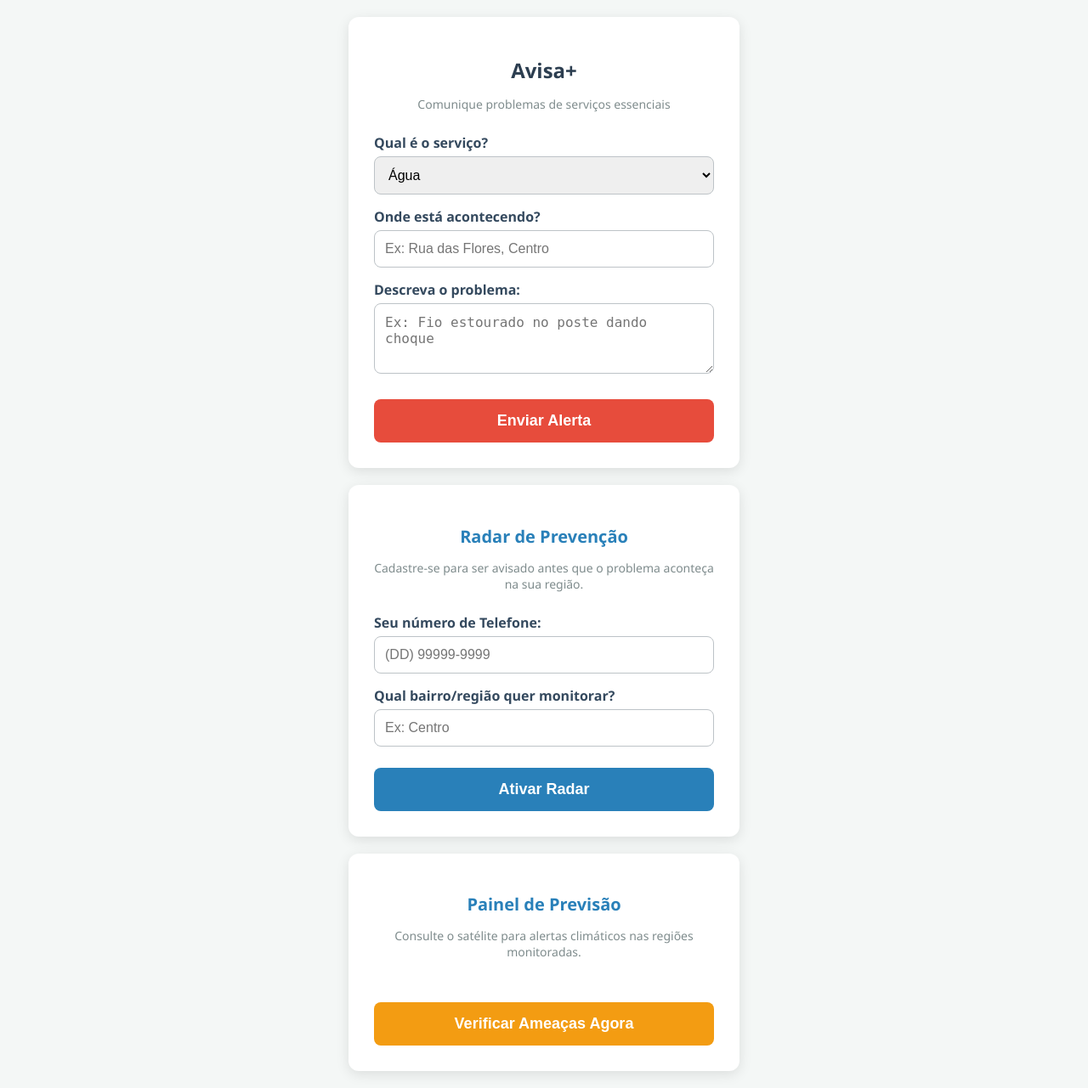
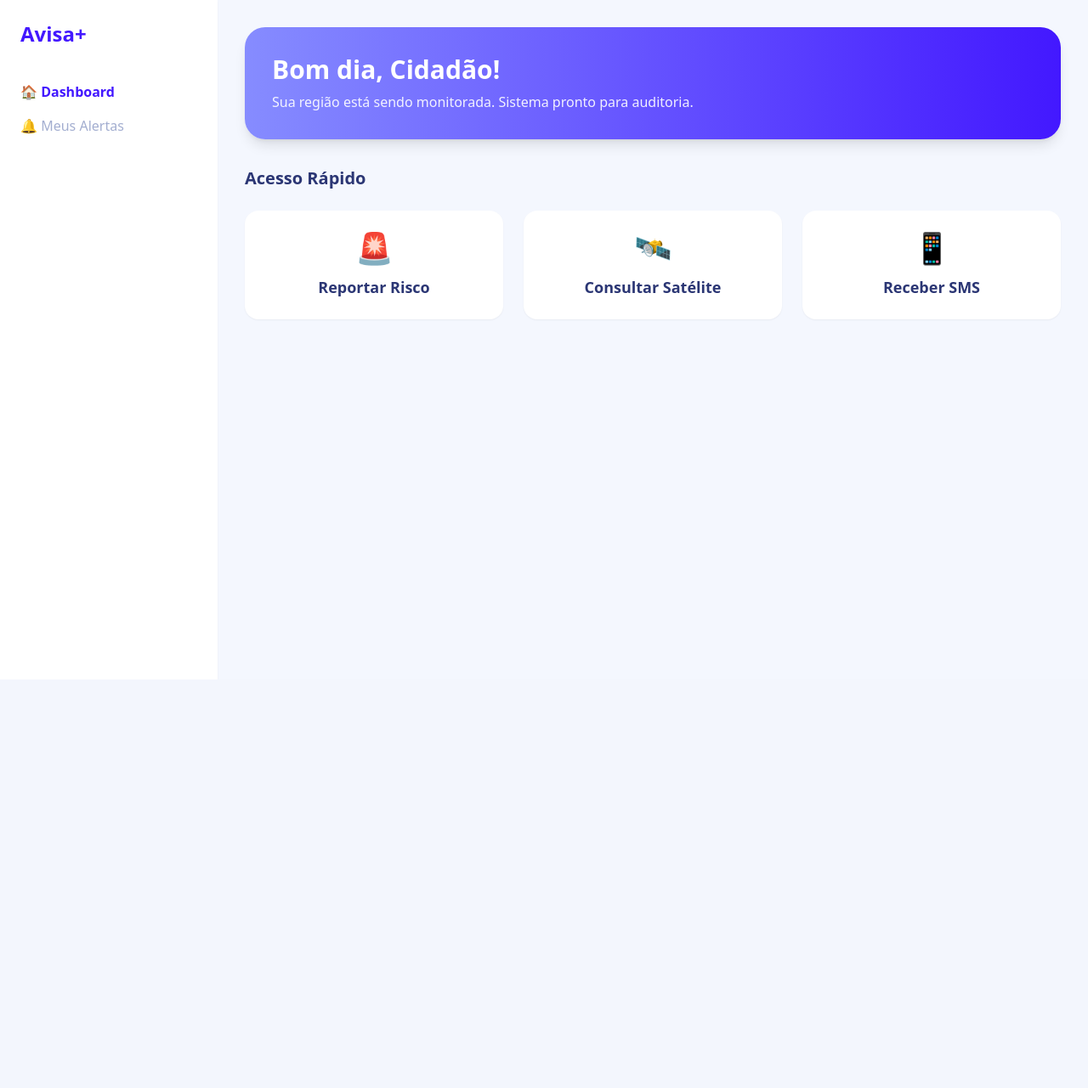
Before and after one commit to JoseAntonioRx7/Avisa-_sistema_inteligente, a FastAPI app: page / in a window 1280 px wide. Shown: the whole page at 85% size. After the commit the page ends 349 px from the top, so only its background shows below. Run offline with FastAPI, Linux system fonts and the light colour scheme; some libraries are stand-ins or nearby versions.

Commit message:
Atualizando a interface e deixando mais facil e intuitiva

```diff
--- a/templates/index.html
+++ b/templates/index.html
@@ -3,188 +3,136 @@
 <head>
     <meta charset="UTF-8">
     <meta name="viewport" content="width=device-width, initial-scale=1.0">
-    <title>Avisa+ | Sistema de Alertas</title>
-    <style>
-        body { font-family: 'Segoe UI', Tahoma, Geneva, Verdana, sans-serif; background-color: #f4f7f6; margin: 0; padding: 20px; display: flex; flex-direction: column; align-items: center; gap: 20px; }
-        .card { background: white; padding: 30px; border-radius: 12px; box-shadow: 0 4px 15px rgba(0,0,0,0.1); max-width: 400px; width: 100%; }
-        h1, h2 { color: #2c3e50; text-align: center; margin-bottom: 5px; }
-        h1 { font-size: 24px; }
-        h2 { font-size: 20px; color: #2980b9; }
-        p.subtitle { text-align: center; color: #7f8c8d; margin-bottom: 25px; font-size: 14px; }
-        label { font-weight: bold; color: #34495e; display: block; margin-top: 15px; }
-        input, select, textarea { width: 100%; padding: 12px; margin-top: 5px; border: 1px solid #bdc3c7; border-radius: 8px; box-sizing: border-box; font-size: 16px; }
-        button { background-color: #e74c3c; color: white; border: none; padding: 15px; width: 100%; font-size: 18px; border-radius: 8px; margin-top: 25px; cursor: pointer; font-weight: bold; transition: background 0.3s; }
-        button.btn-blue { background-color: #2980b9; }
-        button:hover { filter: brightness(90%); }
-        .mensagem { margin-top: 20px; padding: 15px; border-radius: 8px; display: none; text-align: center; font-weight: bold; }
-        .sucesso { background-color: #d4edda; color: #155724; }
-        .risco-Alto { background-color: #ffcccc; color: #cc0000; }
-        .risco-Medio { background-color: #fff3cd; color: #856404; }
-        .risco-Baixo { background-color: #d4edda; color: #155724; }
-    </style>
+    <title>Avisa+ | Dashboard</title>
+    <script src="https://cdn.tailwindcss.com"></script>
+    <script>
+        tailwind.config = {
+            theme: {
+                extend: {
+                    colors: {
+                        brand: '#4318FF',
+                        brandLight: '#868CFF',
+                        bgGray: '#F4F7FE',
+                        textDark: '#2B3674',
+                        textGray: '#A3AED0'
+                    }
+                }
+            }
+        }
+    </script>
 </head>
-<body>
+<body class="bg-bgGray min-h-screen flex flex-col md:flex-row font-sans">
 
-    <!-- BLOCO 1: Reportar Problema -->
-    <div class="card">
-        <h1>Avisa+</h1>
-        <p class="subtitle">Comunique problemas de serviços essenciais</p>
+    <!-- SIDEBAR -->
+    <nav class="w-full md:w-64 bg-white p-6 flex md:flex-col justify-between md:justify-start items-center md:items-start shadow-sm z-10">
+        <div class="text-2xl font-bold text-brand md:mb-10">Avisa+</div>
+        <div class="flex md:flex-col gap-6 md:gap-4">
+            <p class="text-brand font-semibold cursor-pointer">🏠 Dashboard</p>
+            <p class="text-textGray cursor-pointer">🔔 Meus Alertas</p>
+        </div>
+    </nav>
 
-        <form id="avisoForm">
-            <label for="service_type">Qual é o serviço?</label>
-            <select id="service_type" required>
-                <option value="agua">Água</option>
-                <option value="energia">Energia Elétrica</option>
-                <option value="transporte">Transporte Público</option>
-            </select>
+    <!-- CONTEÚDO PRINCIPAL -->
+    <main class="flex-1 p-6 md:p-8 overflow-y-auto">
 
-            <label for="location">Onde está acontecendo?</label>
-            <input type="text" id="location" placeholder="Ex: Rua das Flores, Centro" required>
+        <!-- BANNER DE STATUS -->
+        <div class="bg-gradient-to-r from-brandLight to-brand rounded-3xl p-8 text-white mb-8 shadow-lg">
+            <h2 class="text-3xl font-bold mb-2">Bom dia, Cidadão!</h2>
+            <p class="text-sm md:text-base opacity-90">Sua região está sendo monitorada. Sistema pronto para auditoria.</p>
+        </div>
 
-            <label for="description">Descreva o problema:</label>
-            <textarea id="description" rows="3" placeholder="Ex: Fio estourado no poste dando choque" required></textarea>
+        <h3 class="text-xl font-bold text-textDark mb-6">Acesso Rápido</h3>
 
-            <button type="submit">Enviar Alerta</button>
-        </form>
-        <div id="resultadoEvento" class="mensagem"></div>
+        <!-- CARDS DE ACESSO -->
+        <div class="grid grid-cols-1 sm:grid-cols-2 lg:grid-cols-3 gap-6">
+
+            <!-- Card Reportar Risco (Abre o Modal) -->
+            <div onclick="abrirModal()" class="bg-white rounded-2xl p-6 text-center shadow-sm hover:shadow-md transition cursor-pointer transform hover:-translate-y-1">
+                <div class="text-4xl mb-3">🚨</div>
+                <h3 class="text-lg font-bold text-textDark">Reportar Risco</h3>
+            </div>
+
+            <div class="bg-white rounded-2xl p-6 text-center shadow-sm hover:shadow-md transition cursor-pointer transform hover:-translate-y-1">
+                <div class="text-4xl mb-3">🛰️</div>
+                <h3 class="text-lg font-bold text-textDark">Consultar Satélite</h3>
+            </div>
+
+            <div class="bg-white rounded-2xl p-6 text-center shadow-sm hover:shadow-md transition cursor-pointer transform hover:-translate-y-1">
+                <div class="text-4xl mb-3">📱</div>
+                <h3 class="text-lg font-bold text-textDark">Receber SMS</h3>
+            </div>
+
+        </div>
+    </main>
+
+    <!-- MODAL DO FORMULÁRIO INTERATIVO -->
+    <div id="modalReporte" class="fixed inset-0 bg-black/50 hidden flex items-center justify-center p-4 z-50">
+        <div class="bg-white rounded-3xl p-6 md:p-8 w-full max-w-lg shadow-2xl relative">
+            <h3 class="text-2xl font-bold text-textDark mb-4">Reportar Incidente</h3>
+            <p class="text-sm text-textGray mb-6">Descreva o que está acontecendo. Nossa IA fará a auditoria e classificação imediata do risco.</p>
+
+            <form id="formRelato" onsubmit="enviarRelato(event)">
+                <div class="mb-4">
+                    <label class="block text-sm font-semibold text-textDark mb-2">Descrição do Problema</label>
+                    <textarea id="descricao" rows="4" required class="w-full bg-bgGray border-none rounded-xl p-4 text-textDark focus:ring-2 focus:ring-brand outline-none" placeholder="Ex: Poste soltando faíscas na Rua Principal..."></textarea>
+                </div>
+
+                <div class="flex justify-end gap-3">
+                    <button type="button" onclick="fecharModal()" class="px-5 py-2.5 rounded-xl text-textGray font-semibold hover:bg-bgGray transition">Cancelar</button>
+                    <button type="submit" id="btnEnviar" class="px-6 py-2.5 bg-brand text-white rounded-xl font-semibold hover:opacity-90 transition">Enviar Alerta</button>
+                </div>
+            </form>
+
+            <!-- Área de Resposta da IA -->
+            <div id="resultadoIA" class="hidden mt-6 p-4 rounded-xl bg-bgGray border-l-4 border-brand">
+                <h4 class="font-bold text-textDark text-sm">Feedback da Auditoria:</h4>
+                <p id="textoResposta" class="text-sm text-textDark mt-1"></p>
+            </div>
+        </div>
     </div>
 
-    <!-- BLOCO 2: Radar (Inscrição) -->
-    <div class="card">
-        <h2>Radar de Prevenção</h2>
-        <p class="subtitle">Cadastre-se para ser avisado antes que o problema aconteça na sua região.</p>
+    <!-- SCRIPT DE CONEXÃO COM O BACKEND -->
+    <script>
+        function abrirModal() {
+            document.getElementById('modalReporte').classList.remove('hidden');
+            document.getElementById('resultadoIA').classList.add('hidden');
+            document.getElementById('descricao').value = '';
+        }
 
-        <form id="radarForm">
-            <label for="telefone">Seu número de Telefone:</label>
-            <input type="tel" id="telefone" placeholder="(DD) 99999-9999" required>
+        function fecharModal() {
+            document.getElementById('modalReporte').classList.add('hidden');
+        }
 
-            <label for="radar_location">Qual bairro/região quer monitorar?</label>
-            <input type="text" id="radar_location" placeholder="Ex: Centro" required>
+        async function enviarRelato(event) {
+            event.preventDefault();
+            const descricao = document.getElementById('descricao').value;
+            const btn = document.getElementById('btnEnviar');
 
-            <button type="submit" class="btn-blue">Ativar Radar</button>
-        </form>
-        <div id="resultadoRadar" class="mensagem sucesso"></div>
-    </div>
+            btn.innerText = "Analisando com IA...";
+            btn.disabled = true;
 
-    <!-- BLOCO 3: Painel do Vigia -->
-    <div class="card">
-        <h2>Painel de Previsão</h2>
-        <p class="subtitle">Consulte o satélite para alertas climáticos nas regiões monitoradas.</p>
-        <button id="btnVerificar" style="background-color: #f39c12;">Verificar Ameaças Agora</button>
-        <div id="resultadoVigia" class="mensagem"></div>
-    </div>
+            try {
+                // Comunicação com a API FastAPI (ajuste a URL se necessário)
+                const response = await fetch('http://127.0.0.1:8000/reports/', {
+                    method: 'POST',
+                    headers: { 'Content-Type': 'application/json' },
+                    body: JSON.stringify({ description: descricao })
+                });
 
-    <script>
-        // Função para o celular falar (TTS)
-        function falarAlerta(risco, descricao) {
-            if ('speechSynthesis' in window) {
-                const frase = new SpeechSynthesisUtterance(`Atenção. Risco ${risco} registrado. ${descricao}`);
-                frase.lang = 'pt-BR';
-                window.speechSynthesis.speak(frase);
+                const data = await response.json();
+
+                const boxRes = document.getElementById('resultadoIA');
+                const txtRes = document.getElementById('textoResposta');
+
+                boxRes.classList.remove('hidden');
+                txtRes.innerHTML = `<strong>Nível de Risco Classificado:</strong> ${data.risk_level} <br><em>Obrigado por relatar. A infraestrutura foi notificada.</em>`;
+            } catch (error) {
+                alert("Erro ao conectar com o servidor.");
+            } finally {
+                btn.innerText = "Enviar Alerta";
+                btn.disabled = false;
             }
         }
-
-        // Lógica de envio do Evento
-        document.getElementById('avisoForm').addEventListener('submit', async (e) => {
-            e.preventDefault();
-            const btn = e.target.querySelector('button');
-            btn.innerText = "Enviando...";
-
-            const data = {
-                service_type: document.getElementById('service_type').value,
-                location: document.getElementById('location').value,
-                description: document.getElementById('description').value
-            };
-
-            try {
-                const response = await fetch('/events/', {
-                    method: 'POST',
-                    headers: { 'Content-Type': 'application/json' },
-                    body: JSON.stringify(data)
-                });
-                const result = await response.json();
-
-                const divResult = document.getElementById('resultadoEvento');
-                divResult.style.display = 'block';
-                divResult.className = `mensagem risco-${result.risk_level}`;
-                divResult.innerText = `✅ Recebido! Risco: ${result.risk_level}`;
-
-                if (result.risk_level === 'Alto' || result.risk_level === 'Medio') {
-                    falarAlerta(result.risk_level, data.description);
-                }
-                e.target.reset();
-            } catch (error) {
-                alert("Erro ao enviar aviso.");
-            } finally {
-                btn.innerText = "Enviar Alerta";
-            }
-        });
-
-        // Lógica de Inscrição no Radar
-        document.getElementById('radarForm').addEventListener('submit', async (e) => {
-            e.preventDefault();
-            const btn = e.target.querySelector('button');
-            btn.innerText = "Cadastrando...";
-
-            const data = {
-                contact_info: document.getElementById('telefone').value,
-                location: document.getElementById('radar_location').value
-            };
-
-            try {
-                const response = await fetch('/subscribe/', {
-                    method: 'POST',
-                    headers: { 'Content-Type': 'application/json' },
-                    body: JSON.stringify(data)
-                });
-                const result = await response.json();
-
-                const divResult = document.getElementById('resultadoRadar');
-                divResult.style.display = 'block';
-                divResult.innerText = `✅ Radar ativado para a região: ${result.location}!`;
-
-                e.target.reset();
-            } catch (error) {
-                alert("Erro ao ativar radar.");
-            } finally {
-                btn.innerText = "Ativar Radar";
-            }
-        });
-
-        // Lógica de Consulta do Vigia (Radar Preditivo)
-        document.getElementById('btnVerificar').addEventListener('click', async (e) => {
-            const btn = e.target;
-            btn.innerText = "Consultando Satélite...";
-
-            try {
-                const response = await fetch('/check-radar/');
-                const result = await response.json();
-
-                const divResult = document.getElementById('resultadoVigia');
-                divResult.style.display = 'block';
-                divResult.innerHTML = ""; // Limpa resultados anteriores
-
-                if (result.alerts && result.alerts.length > 0) {
-                    divResult.className = 'mensagem risco-Alto';
-                    divResult.innerHTML = `⚠️ <strong>${result.status}</strong><br>`;
-
-                    result.alerts.forEach(alerta => {
-                        // Adiciona o alerta na tela
-                        divResult.innerHTML += `<hr>📍 <strong>${alerta.location}</strong>: ${alerta.message}`;
-
-                        // O sistema fala o alerta em voz alta
-                        falarAlerta(alerta.risk, `Alerta preventivo para ${alerta.location}. ${alerta.message}`);
-                    });
-                } else {
-                    divResult.className = 'mensagem sucesso';
-                    divResult.innerText = `✅ ${result.status}: ${result.message}`;
-                }
-            } catch (error) {
-                alert("Erro ao consultar o satélite.");
-            } finally {
-                btn.innerText = "Verificar Ameaças Agora";
-            }
-        });
     </script>
 </body>
 </html>
```
